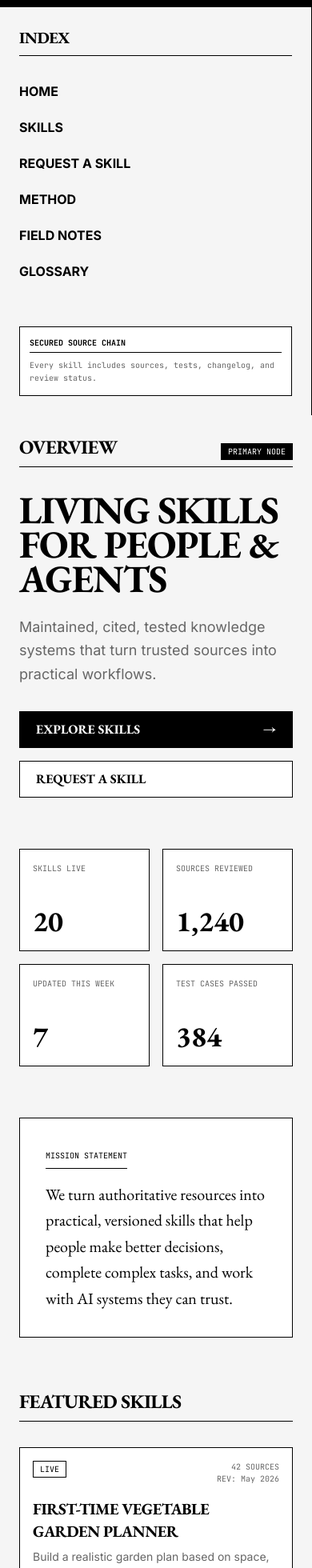
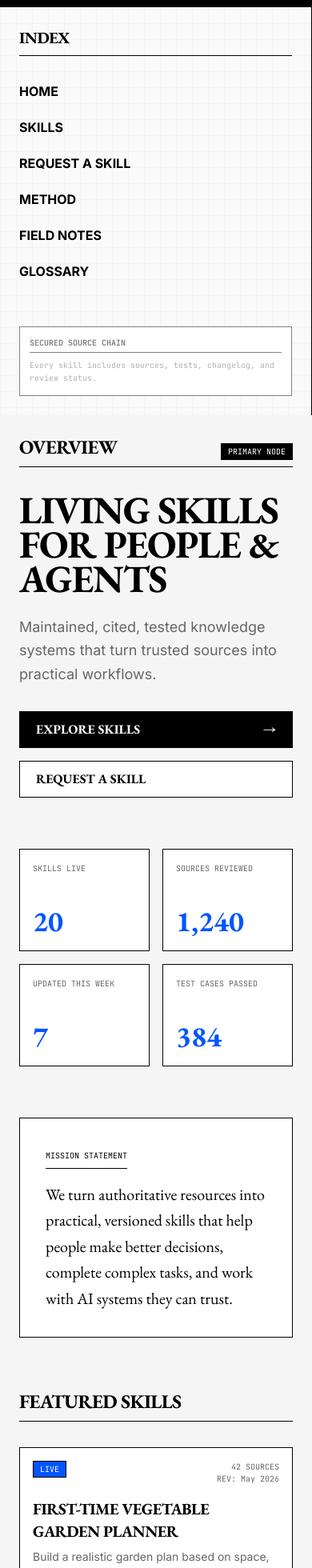
Before and after one commit to Martsys423/wiki, a Next.js app: page / in a window 390 px wide. Shown: the part 40-2000 px from the top of the page at 80% size. Built offline with nearby package versions, Linux system fonts and the light colour scheme.

Commit message:
style: change accent color to operational blue and add retro line graphics

```diff
--- a/src/app/globals.css
+++ b/src/app/globals.css
@@ -18,7 +18,7 @@
   }
 
   .nav-link.active {
-    @apply text-accent-orange;
+    @apply text-accent-primary;
   }
 
   .btn {
@@ -26,7 +26,7 @@
   }
 
   .card {
-    @apply border border-black bg-white p-4 transition-all duration-200 hover:border-2 hover:-m-[1px] hover:border-accent-orange;
+    @apply border border-black bg-white p-4 transition-all duration-200 hover:border-2 hover:-m-[1px] hover:border-accent-primary;
   }
 }
 
@@ -60,3 +60,44 @@
   background: #000;
   border: 2px solid #f5f5f5;
 }
+
+/* Line Graphics & Retro Accents */
+.bg-grid-pattern {
+  background-image: linear-gradient(to right, #e5e5e5 1px, transparent 1px),
+                    linear-gradient(to bottom, #e5e5e5 1px, transparent 1px);
+  background-size: 20px 20px;
+}
+
+.crosshair {
+  position: relative;
+}
+.crosshair::before,
+.crosshair::after {
+  content: '';
+  position: absolute;
+  background-color: var(--accent-primary);
+}
+.crosshair-tl::before { top: -4px; left: -1px; width: 8px; height: 1px; }
+.crosshair-tl::after { top: -1px; left: -4px; width: 1px; height: 8px; }
+
+.crosshair-tr::before { top: -4px; right: -1px; width: 8px; height: 1px; }
+.crosshair-tr::after { top: -1px; right: -4px; width: 1px; height: 8px; }
+
+.crosshair-bl::before { bottom: -4px; left: -1px; width: 8px; height: 1px; }
+.crosshair-bl::after { bottom: -1px; left: -4px; width: 1px; height: 8px; }
+
+.crosshair-br::before { bottom: -4px; right: -1px; width: 8px; height: 1px; }
+.crosshair-br::after { bottom: -1px; right: -4px; width: 1px; height: 8px; }
+
+.accent-line-bottom {
+  position: relative;
+}
+.accent-line-bottom::after {
+  content: '';
+  position: absolute;
+  bottom: -1px;
+  left: 0;
+  width: 30%;
+  height: 2px;
+  background-color: var(--accent-primary);
+}
--- a/src/app/page.tsx
+++ b/src/app/page.tsx
@@ -21,9 +21,10 @@ function TopStatusBar() {
 function Sidebar() {
   const links = ['Home', 'Skills', 'Request a Skill', 'Method', 'Field Notes', 'Glossary'];
   return (
-    <aside className="w-full lg:w-[280px] border-r border-black p-6 flex flex-col justify-between shrink-0 bg-[#f5f5f5]">
-      <div>
-        <div className="border-b border-black pb-2 mb-6">
+    <aside className="w-full lg:w-[280px] border-r border-black p-6 flex flex-col justify-between shrink-0 bg-[#f5f5f5] bg-grid-pattern relative">
+      <div className="absolute inset-0 bg-white/50 pointer-events-none" /> {/* fades the grid slightly */}
+      <div className="relative z-10">
+        <div className="border-b border-black pb-2 mb-6 accent-line-bottom">
           <h2 className="text-xl">INDEX</h2>
         </div>
         <nav className="space-y-1">
@@ -48,8 +49,8 @@ function Sidebar() {
 
 function HeroPanel() {
   return (
-    <section id="home" className="mb-16">
-      <div className="border-b border-black pb-2 mb-8 flex justify-between items-end">
+    <section id="home" className="mb-16 relative">
+      <div className="border-b border-black pb-2 mb-8 flex justify-between items-end accent-line-bottom">
         <h2 className="text-2xl">OVERVIEW</h2>
         <span className="font-mono text-[10px] px-2 py-0.5 border border-black uppercase bg-black text-white">PRIMARY NODE</span>
       </div>
@@ -88,9 +89,9 @@ function MetricsGrid() {
     <section className="mb-16">
       <div className="grid grid-cols-2 md:grid-cols-4 gap-4">
         {metrics.map((m, i) => (
-          <div key={i} className="border border-black bg-white p-4 flex flex-col justify-between h-32">
+          <div key={i} className="border border-black bg-white p-4 flex flex-col justify-between h-32 relative crosshair crosshair-tl crosshair-br">
             <div className="font-mono text-[10px] uppercase text-secondary-text">{m.label}</div>
-            <div className="font-serif text-4xl font-bold">{m.value}</div>
+            <div className="font-serif text-4xl font-bold text-accent-primary">{m.value}</div>
           </div>
         ))}
       </div>
@@ -150,14 +151,14 @@ function FeaturedSkills() {
 
   return (
     <section id="skills" className="mb-16">
-      <div className="border-b border-black pb-2 mb-8 flex justify-between items-end">
+      <div className="border-b border-black pb-2 mb-8 flex justify-between items-end accent-line-bottom">
         <h2 className="text-2xl">FEATURED SKILLS</h2>
       </div>
       <div className="grid grid-cols-1 md:grid-cols-2 gap-6">
         {skills.map((skill, i) => (
-          <div key={i} className="card flex flex-col">
+          <div key={i} className="card flex flex-col relative crosshair crosshair-tr crosshair-bl">
             <div className="flex justify-between items-start mb-4">
-              <div className="font-mono text-[10px] px-2 py-0.5 border border-black uppercase">
+              <div className="font-mono text-[10px] px-2 py-0.5 border border-black uppercase bg-accent-primary text-white">
                 {skill.status}
               </div>
               <div className="font-mono text-[10px] text-right text-secondary-text">
@@ -197,7 +198,7 @@ function LiveFeed() {
 
       <div className="font-mono text-xs space-y-4 mb-8">
         {feedItems.map((item, i) => (
-          <div key={i} className={`flex flex-col ${item.highlight ? 'text-accent-orange' : ''}`}>
+          <div key={i} className={`flex flex-col ${item.highlight ? 'text-accent-primary' : ''}`}>
             <span className="opacity-60 mb-0.5">[{item.time}] {item.action}:</span>
             <span>{item.detail}</span>
           </div>
@@ -257,11 +258,11 @@ function RequestSkillSection() {
       <form className="border border-black bg-white p-6 space-y-6 max-w-2xl">
         <div>
           <label className="block font-mono text-xs uppercase mb-2">Topic</label>
-          <input type="text" className="w-full border border-black p-2 bg-[#f5f5f5] font-sans outline-none focus:border-accent-orange" placeholder="e.g. Negotiating a commercial lease" />
+          <input type="text" className="w-full border border-black p-2 bg-[#f5f5f5] font-sans outline-none focus:border-accent-primary" placeholder="e.g. Negotiating a commercial lease" />
         </div>
         <div>
           <label className="block font-mono text-xs uppercase mb-2">Desired Outcome</label>
-          <textarea className="w-full border border-black p-2 bg-[#f5f5f5] font-sans outline-none focus:border-accent-orange h-24" placeholder="What should the user be able to do?" />
+          <textarea className="w-full border border-black p-2 bg-[#f5f5f5] font-sans outline-none focus:border-accent-primary h-24" placeholder="What should the user be able to do?" />
         </div>
         <div className="grid grid-cols-1 sm:grid-cols-2 gap-6">
           <div>
@@ -311,8 +312,8 @@ function FieldNotes() {
       </div>
       <div className="space-y-4">
         {notes.map((note, i) => (
-          <div key={i} className="flex flex-col sm:flex-row sm:items-center justify-between border border-black bg-white p-4 hover:border-accent-orange cursor-pointer transition-colors group">
-            <h3 className="text-lg font-serif group-hover:text-accent-orange transition-colors mb-2 sm:mb-0">{note.title}</h3>
+          <div key={i} className="flex flex-col sm:flex-row sm:items-center justify-between border border-black bg-white p-4 hover:border-accent-primary cursor-pointer transition-colors group">
+            <h3 className="text-lg font-serif group-hover:text-accent-primary transition-colors mb-2 sm:mb-0">{note.title}</h3>
             <div className="font-mono text-xs text-secondary-text">{note.date}</div>
           </div>
         ))}
@@ -350,7 +351,7 @@ function GlossaryPreview() {
 
 export default function Home() {
   return (
-    <div className="min-h-screen flex flex-col font-sans selection:bg-accent-orange selection:text-white">
+    <div className="min-h-screen flex flex-col font-sans selection:bg-accent-primary selection:text-white">
       <TopStatusBar />
 
       <div className="flex flex-col lg:flex-row flex-grow">
--- a/tailwind.config.ts
+++ b/tailwind.config.ts
@@ -12,7 +12,7 @@ const config: Config = {
         background: "#f5f5f5",
         foreground: "#000000",
         "secondary-text": "#666666",
-        "accent-orange": "#ff6b00",
+        "accent-primary": "#0055ff", /* Changed from orange to operational blue */
         "accent-red": "#ff0000",
       },
       fontFamily: {
```
